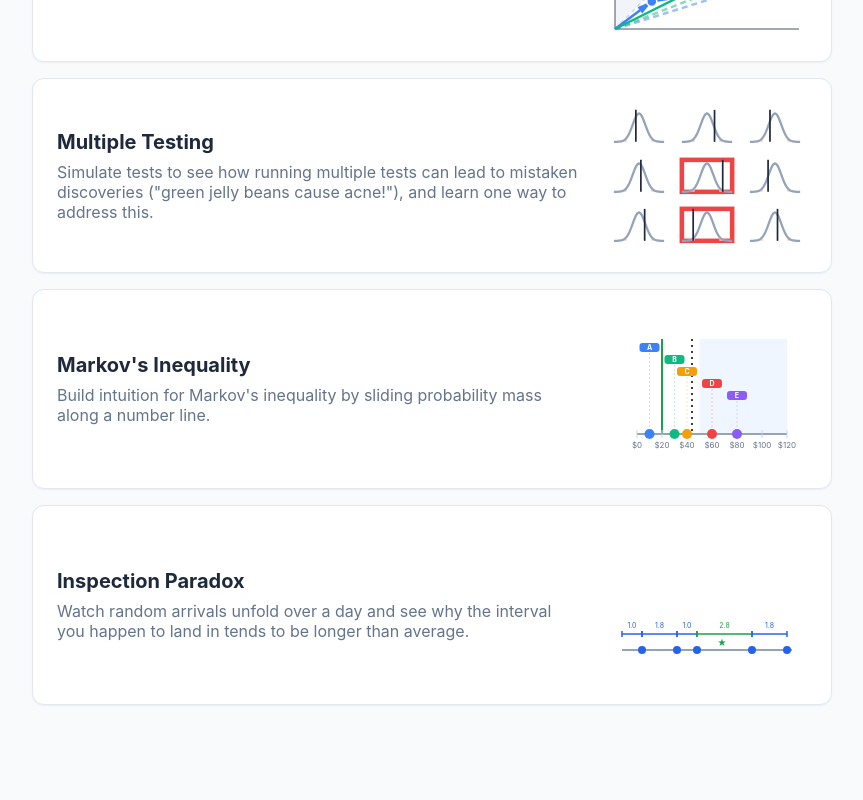
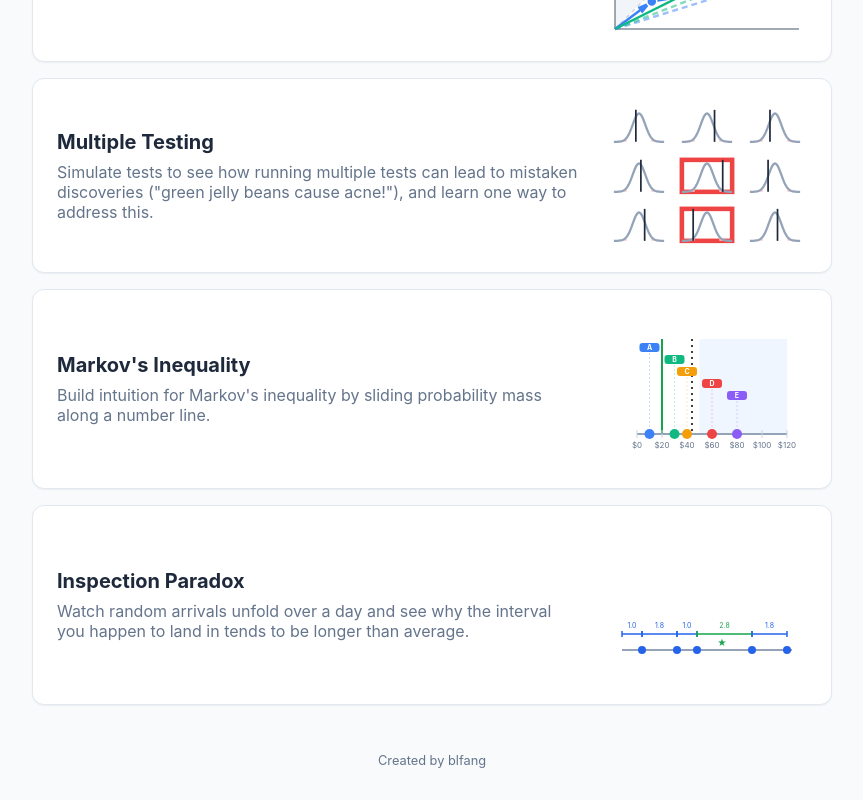
Before and after one commit to blfang/interactivia, a React (Vite) app: page / in a window 1280 px wide. Shown: the part 320-1120 px from the top of the page, without its empty margins (208-1071 px from the left). Before the commit the page ends 1057 px from the top, so only its background shows below. Built offline with nearby package versions, Linux system fonts and the light colour scheme.

Commit message:
Add footer

```diff
--- /dev/null
+++ b/src/components/Footer.module.css
@@ -0,0 +1,15 @@
+.footer {
+  margin: 3rem 0 0;
+  text-align: center;
+  font-size: 0.8rem;
+  color: var(--color-text-muted);
+}
+
+.link {
+  color: inherit;
+  text-decoration: none;
+}
+
+.link:hover {
+  text-decoration: underline;
+}
--- /dev/null
+++ b/src/components/Footer.tsx
@@ -0,0 +1,16 @@
+import styles from './Footer.module.css';
+
+export default function Footer() {
+  return (
+    <p className={styles.footer}>
+      <a
+        href="https://github.com/blfang/interactivia/"
+        target="_blank"
+        rel="noopener noreferrer"
+        className={styles.link}
+      >
+        Created by blfang
+      </a>
+    </p>
+  );
+}
--- a/src/pages/LessonPage.tsx
+++ b/src/pages/LessonPage.tsx
@@ -2,6 +2,7 @@
 import { Link } from 'react-router-dom';
 import type { StepProps } from '../lessons/types';
 import SiteHeader from '../components/SiteHeader';
+import Footer from '../components/Footer';
 import styles from './LessonPage.module.css';
 
 interface LessonPageProps {
@@ -83,6 +84,7 @@
           </Link>
         )}
       </div>
+      <Footer />
     </div>
   );
 }
--- a/src/pages/LessonsPage.tsx
+++ b/src/pages/LessonsPage.tsx
@@ -1,6 +1,7 @@
 import { Link } from 'react-router-dom';
 import { LESSONS } from '../lessons';
 import SiteHeader from '../components/SiteHeader';
+import Footer from '../components/Footer';
 import styles from './LessonsPage.module.css';
 
 export default function LessonsPage() {
@@ -34,6 +35,7 @@
           );
         })}
       </div>
+      <Footer />
     </div>
   );
 }
```
Also changed, not shown: 1 other file (tests, documents, lock files or other folders).
